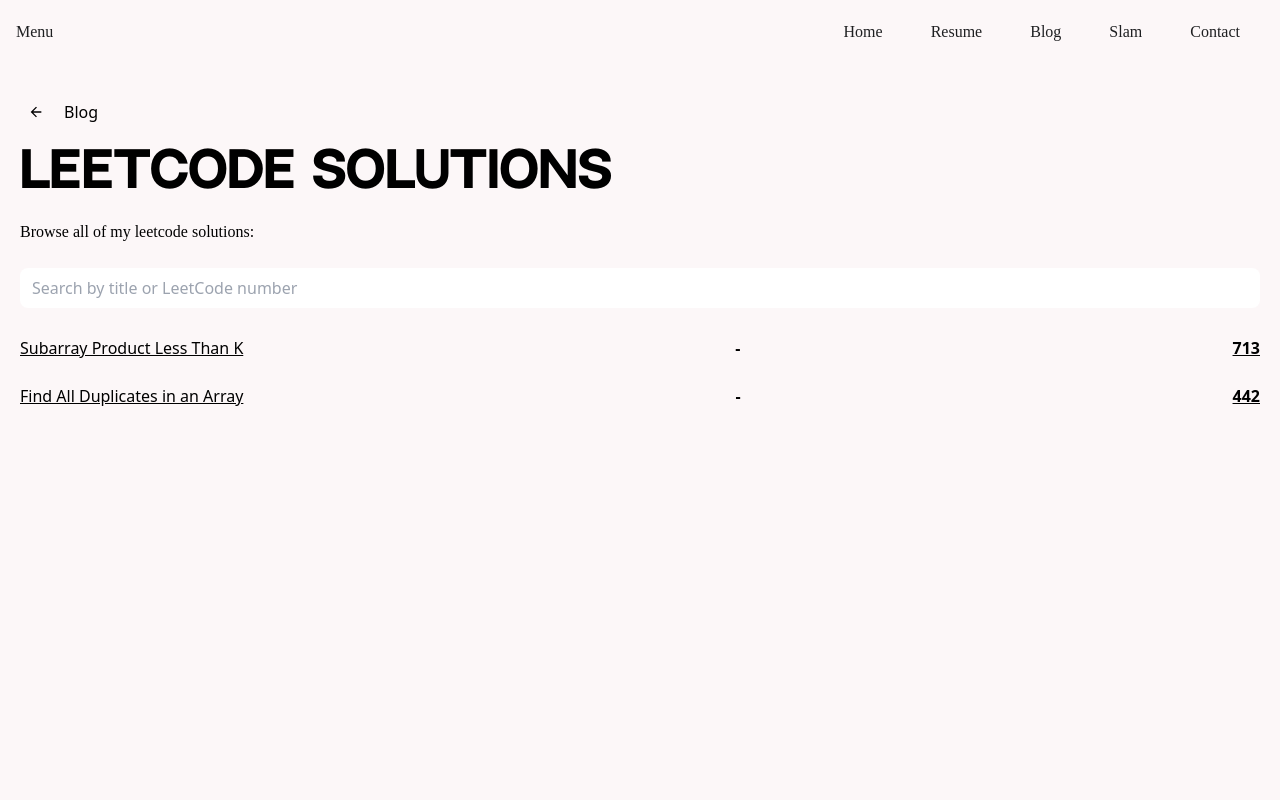
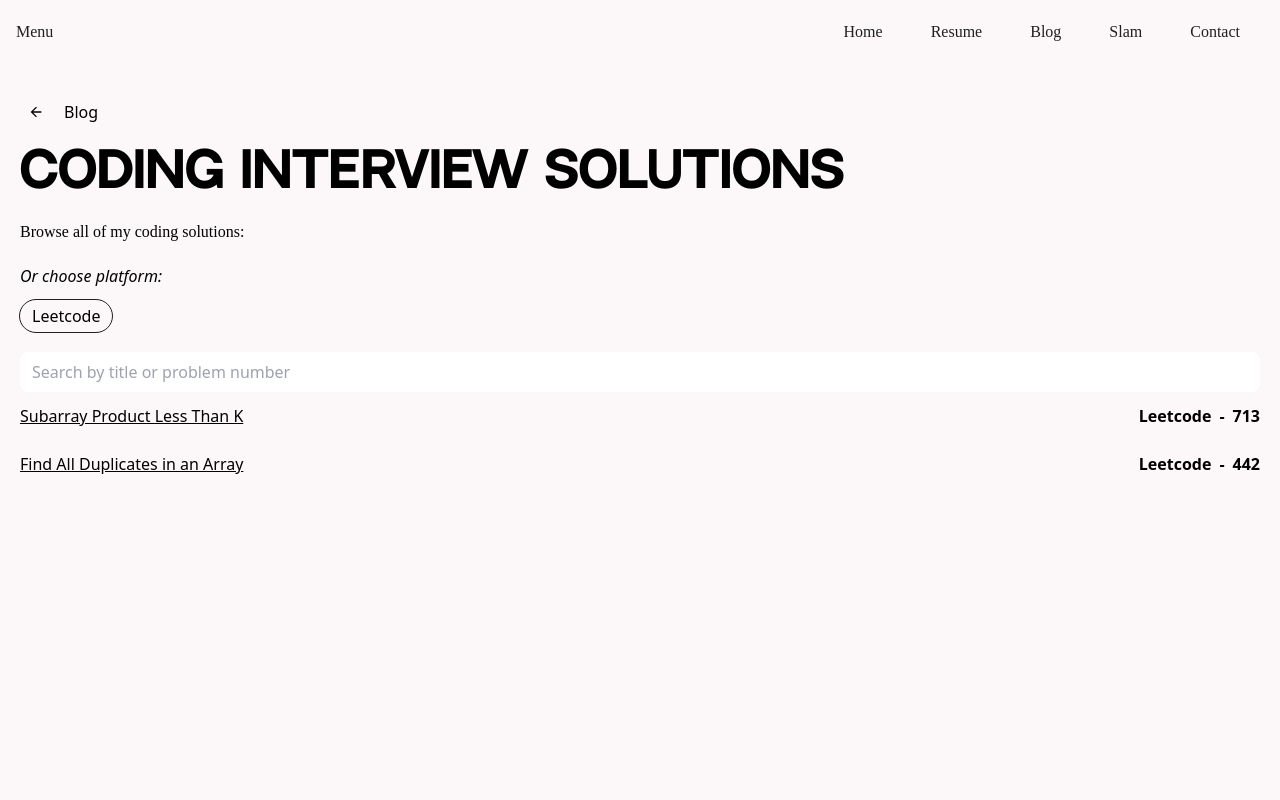
Before and after one commit to itwela/itwela-dev, a React (Vite) app in the folder client/: page /Blog/allLeetCodeProblems in a window 1280 px wide. Shown: the top 800 px of the page. Built offline with nearby package versions, Linux system fonts and the light colour scheme; a web font is replaced by a local one.

Commit message:
added better filtering to search page

```diff
--- a/client/src/🔵BlogPosts.ts
+++ b/client/src/🔵BlogPosts.ts
@@ -8,6 +8,7 @@
     description?: string;
     content?: string;
     lcLink?: string;
+    platform?: string;
     slamsummary?: string;
     codesolution?: string;
     imageUrl: string;
@@ -54,6 +55,7 @@
 
 // CODING -----------------------------------
 
+    // jlkjs HackerRank
     // 713 Subarray Product Less Than K
     {
         id: leetcodes[0].id,
@@ -65,6 +67,7 @@
         content: leetcodes[0].content,
         codesolution: leetcodes[0].codesolution,
         imageUrl: leetcodes[0].imageUrl,
+        platform: leetcodes[0].platform,
         lcNum: leetcodes[0].lcNum,
         lcLink: leetcodes[0].lcLink,
     },
@@ -79,6 +82,7 @@
         content: leetcodes[1].content,
         codesolution: leetcodes[1].codesolution,
         imageUrl: leetcodes[1].imageUrl,
+        platform: leetcodes[1].platform,
         lcNum: leetcodes[1].lcNum,
         lcLink: leetcodes[1].lcLink,
     },
@@ -93,6 +97,7 @@
         content: leetcodes[2].content,
         codesolution: leetcodes[2].codesolution,
         imageUrl: leetcodes[2].imageUrl,
+        platform: leetcodes[2].platform,
         lcNum: leetcodes[2].lcNum,
         lcLink: leetcodes[2].lcLink,
     }
--- a/client/src/🔵blog.tsx
+++ b/client/src/🔵blog.tsx
@@ -65,7 +65,7 @@
                              <div className='w-full flex place-items-center justify-between'>
                               <p></p>
                               {blogpost.lcNum && (
-                                <p className='flex place-items-end w-full'><NavLink to={`/blog/allLeetCodeProblems`} className='underline py-1'>All Leetcode Solutions Here</NavLink></p>
+                                <p className='flex place-items-end w-full'><NavLink to={`/blog/allLeetCodeProblems`} className='underline py-1'>All Solutions Here</NavLink></p>
                               )}
                               <p>{blogpost.date.toLocaleDateString()}</p>
                             </div>
--- a/client/src/🔵blogAllLeetcodeP.tsx
+++ b/client/src/🔵blogAllLeetcodeP.tsx
@@ -27,7 +27,7 @@
 
     // Filter blogposts to include only those with lcNum defined (LeetCode number)
     const leetCodePosts = blogposts.filter(post => post.lcNum !== undefined);
-
+    const leetcodePlatforms = [...new Set(leetCodePosts.map(post => post.platform))];
     // State to manage search query
     const [searchQuery, setSearchQuery] = useState('');
 
@@ -39,41 +39,99 @@
     // Filtered posts based on search query
     const filteredPosts = leetCodePosts.filter(post =>
         (post.title.toLowerCase().includes(searchQuery.toLowerCase())) ||
-        (post.lcNum !== undefined && post.lcNum.toString().includes(searchQuery))
+        (post.lcNum !== undefined && post.lcNum.toString().includes(searchQuery)) ||
+        (post.platform && post.platform.toLowerCase().includes(searchQuery.toLowerCase()))
     );
+
+    const [thePlatform, setThePlatform] = useState('');
+
+    const handlePlatformChange = (platform: string) => {
+        setSearchQuery(platform);
+    }
 
     return (
         <>
             <section className='main-section px-5 py-3 w-[100vw] min-h-[100vh] flex flex-col  bg-[#fcf7f8] '>
                 <div className="extra-space flex flex-col place-content-start w-full min-h-[100dvh] relative">
-                    <NavLink className='flex gap-3 w-full place-items-center my-5 ' to="/blog"><IoMdArrowBack className='p-2 hover:text-[#fcf7f8] hover:bg-[#1e1f21] rounded-lg w-max h-max'/> <p>Blog</p></NavLink>
+                    <NavLink className='flex gap-3 w-full place-items-center my-5 ' to="/blog"><IoMdArrowBack className='p-2 hover:text-[#fcf7f8] hover:bg-[#1e1f21] rounded-lg w-max h-max' /> <p>Blog</p></NavLink>
 
-                    <div className='flex  flex-col w-full h-max mb-6'>
-                        <h1 id='lcs1' className='font-main text-5xl'>Leetcode Solutions</h1>
+                    <div className='flex  flex-col w-full h-max '>
+                        <h1 id='lcs1' className='font-main text-5xl'>Coding Interview Solutions</h1>
                         <br />
-                        <h2 id='lcs2' className='font-second'>Browse all of my leetcode solutions:</h2>
+                        <h2 id='lcs2' className='font-second'>Browse all of my coding solutions:</h2>
+
+                        <div className='my-5 flex gap-3 flex-col'>
+                            {searchQuery === "" && (
+                            <>
+                                <p className='italic '>Or choose platform:</p>
+                                {leetcodePlatforms.map(platform => (
+                                    <div className='flex gap-3'>
+                                        <span onClick={() => handlePlatformChange("Leetcode")} className='py-1 px-3 rounded-full cursor-pointer outline outline-[1px] outline-[#1e1f21]'>{leetcodePlatforms}</span>
+                                    </div>
+                                ))}
+                            </>
+                            ) }
+
+                            {searchQuery !== "" && (
+                                <>
+                                    <p onClick={() => setSearchQuery("")} className='underline cursor-pointer font-bold'>Clear</p>
+                                    {leetcodePlatforms.map(platform => (
+                                        <div className='flex gap-3'>
+                                            <span onClick={() => handlePlatformChange("Leetcode")} className='py-1 px-3 rounded-full cursor-pointer outline outline-[1px] outline-[#1e1f21]'>{leetcodePlatforms}</span>
+                                        </div>
+                                    ))}
+                                </>
+
+                            )}
+                        </div>
+
                         </div>
 
                     {/* Search input */}
                     <input
                         id='lcs3'
                         type="text"
-                        placeholder="Search by title or LeetCode number"
+                        placeholder="Search by title or problem number"
                         value={searchQuery}
                         onChange={handleSearchChange}
-                        className="outline-none rounded-lg px-3 py-2 mb-4"
+                        className="outline-none rounded-lg px-3 py-2 "
                     />
+
+                    {filteredPosts.length > 0 && (
+                        <>
 
                             {/* Map over the filtered blogposts to render them */}
                             {filteredPosts.map(post => (
                                 <div id='lcs4' key={post.id} className="blog-post font-bold py-3 flex w-full justify-between">
                                     {/* Render post content here */}
-                            <NavLink to={`/blog/${post.id}`}><h2 className='underline'>{post.title}</h2></NavLink> - <p className='underline'>{post.lcNum}</p>
+                                    <NavLink to={`/blog/${post.id}`}>
+                                        <h2 className='underline'>{post.title}</h2>
+                                    </NavLink>
+                                    <span className='flex gap-2'>
+                                        <p>{post.platform}</p> - <p className=''>{post.lcNum}</p>
+                                    </span>
                                     {/* Add other content rendering as needed */}
                                 </div>
                             ))}
+
+                        </>
+                    )}
+
+                    {filteredPosts.length < 1 && (
+                        <>
+
+                        {/* Map over the filtered blogposts to render them */}
+                            <div id='lcs4'  className="blog-post font-bold py-3 flex w-full justify-between">
+                                {/* Render post content here */}
+                                <span>No results found.</span>
+                                {/* Add other content rendering as needed */}
                             </div>
-                <ItFooter/>
+
+                        </>
+                    )}
+
+                </div>
+                <ItFooter />
             </section>
         </>
     );
--- a/client/src/🔵hp2CodingData.ts
+++ b/client/src/🔵hp2CodingData.ts
@@ -9,6 +9,7 @@
     content?: string;
     lcNum?: number;
     lcLink?: string;
+    platform?: string;
     slamsummary?: string;
     codesolution?: string;
     imageUrl: string;
@@ -21,9 +22,10 @@
 
     // Subarray Product Less Than K
     {
-        id: "839jvcvxm",
+        id: "713-subarray-product-less-than-k-8erhg9hergw",
         title: "Subarray Product Less Than K",
         lcNum: 713,
+        platform: "Leetcode",
         description: 'Number 713',
         slamsummary: `
 **S.L.A.M Summary I used to help me understand this problem:**
@@ -163,7 +165,7 @@
 
     // cracking the coding interview
     {
-        id: "v93jdf",
+        id: "cracking-the-coding-interview-9bnsdjbks",
         title: "Why I'm reading Cracking the Coding Interview",
         category: leetcode,
         description: "I have been seeing this book everywhere!",
@@ -193,9 +195,10 @@
 
     // Leetcode Find All Duplicates In an Array 442
     {
-        id: "7ghe58f",
+        id: "442-Find-All-Duplicates-in-an-Array-247hbvkjsd",
         title: "Find All Duplicates in an Array",
         lcNum: 442,
+        platform: "Leetcode",
         description: 'Number 442',
         category: leetcode,
         slamsummary: ``,
--- a/client/src/🔵hp2ProjectData.ts
+++ b/client/src/🔵hp2ProjectData.ts
@@ -15,7 +15,7 @@
 
 const projects: Project[] = [
     {
-        id: "k39s5hd",
+        id: "jobkompass-k39s5hd",
         date: '2024',
         name: "JobKompass",
         description: "A full-stack web application that helps users gain key insights into their job search journey.",
@@ -31,7 +31,7 @@
         toolsUsed: ['Next.js 14 ', 'PostgreSQL ', 'TailwindCSS ', 'Prisma ', 'Clerk Auth ', 'Stripe ']
     },
     {
-        id: "2i9f3jd",
+        id: "zentask-2i9f3jd",
         date: '2024',
         name: "Zentask",
         description: "A full-stack web application that helps users keep track of big to small tasks & projects in their life. \n This project is being built because of a coding workshop I'm attending to showcase my skills and land an interview with Cathie Stoscup (a connection I made on LinkedIn). ",
@@ -42,7 +42,7 @@
         toolsUsed: ['Next.js 14 ', 'PostgreSQL ', 'TailwindCSS ', 'Prisma ', 'Clerk Auth ', 'Material UI', 'Chakra UI' ],
     },
     {
-        id: "r4h72w9",
+        id: "perspective-r4h72w9",
         date: '2023',
         name: "Perspective",
         description: "A Jp Morgan library I worked on to help traders easily analyze vast amounts of data.",
```
Lines whose indentation alone changed are shown as unchanged.
